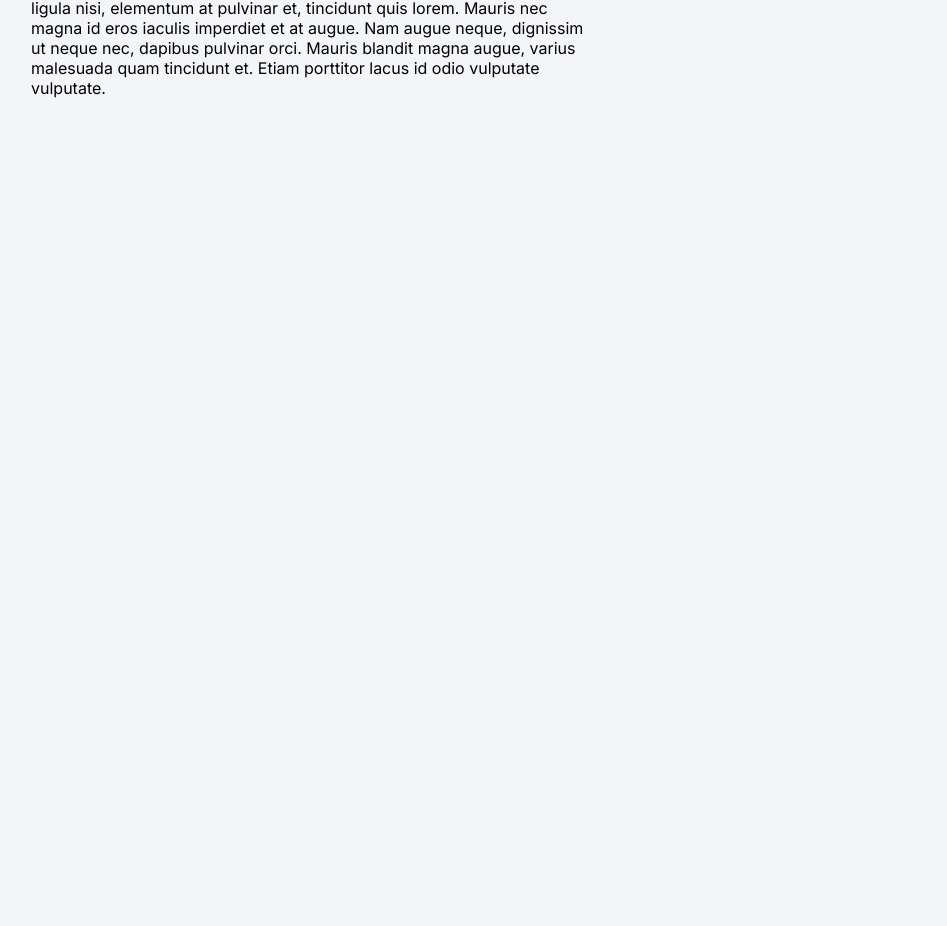
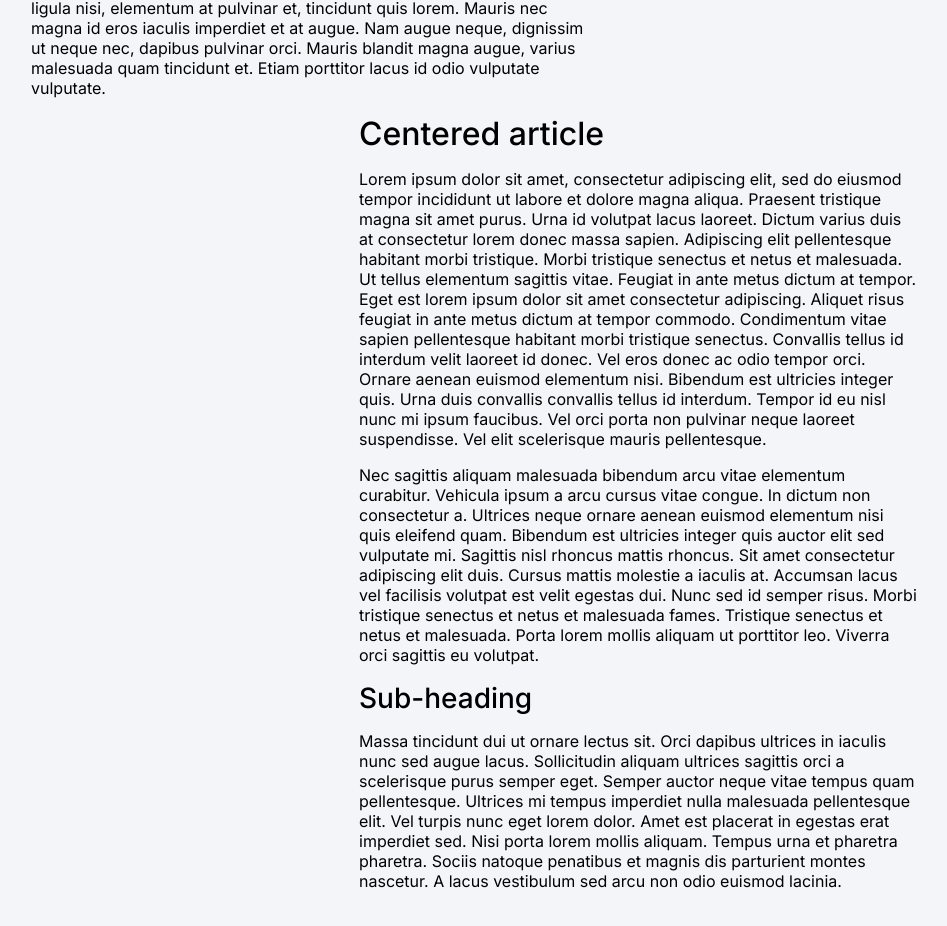
Before and after one commit to Acowdy/aether-react, a React (Create React App) app: page / in a window 1280 px wide. Shown: the part 1116-2042 px from the top of the page, without its empty margins (1-948 px from the left). Before the commit the page ends 1262 px from the top, so only its background shows below. Built offline with nearby package versions, Linux system fonts and the light colour scheme.

Commit message:
Add centered articles

```diff
--- a/src/ComponentGallery.tsx
+++ b/src/ComponentGallery.tsx
@@ -75,6 +75,18 @@ export default function ComponentGallery(props) {
 
                 <p>In hac habitasse platea dictumst. Nulla facilisi. Sed sed sapien neque. Suspendisse finibus est eros, at vehicula nibh semper eu. Donec gravida, quam nec pellentesque fermentum, libero est porta velit, ac aliquam metus ligula nec ligula. Maecenas commodo bibendum purus, a ornare nulla sodales eu. Aliquam maximus efficitur nisl sit amet cursus. Morbi ligula nisi, elementum at pulvinar et, tincidunt quis lorem. Mauris nec magna id eros iaculis imperdiet et at augue. Nam augue neque, dignissim ut neque nec, dapibus pulvinar orci. Mauris blandit magna augue, varius malesuada quam tincidunt et. Etiam porttitor lacus id odio vulputate vulputate.</p>
             </article>
+
+            <article className="article-centered">
+                <h2>Centered article</h2>
+
+                <p>Lorem ipsum dolor sit amet, consectetur adipiscing elit, sed do eiusmod tempor incididunt ut labore et dolore magna aliqua. Praesent tristique magna sit amet purus. Urna id volutpat lacus laoreet. Dictum varius duis at consectetur lorem donec massa sapien. Adipiscing elit pellentesque habitant morbi tristique. Morbi tristique senectus et netus et malesuada. Ut tellus elementum sagittis vitae. Feugiat in ante metus dictum at tempor. Eget est lorem ipsum dolor sit amet consectetur adipiscing. Aliquet risus feugiat in ante metus dictum at tempor commodo. Condimentum vitae sapien pellentesque habitant morbi tristique senectus. Convallis tellus id interdum velit laoreet id donec. Vel eros donec ac odio tempor orci. Ornare aenean euismod elementum nisi. Bibendum est ultricies integer quis. Urna duis convallis convallis tellus id interdum. Tempor id eu nisl nunc mi ipsum faucibus. Vel orci porta non pulvinar neque laoreet suspendisse. Vel elit scelerisque mauris pellentesque.</p>
+
+                <p>Nec sagittis aliquam malesuada bibendum arcu vitae elementum curabitur. Vehicula ipsum a arcu cursus vitae congue. In dictum non consectetur a. Ultrices neque ornare aenean euismod elementum nisi quis eleifend quam. Bibendum est ultricies integer quis auctor elit sed vulputate mi. Sagittis nisl rhoncus mattis rhoncus. Sit amet consectetur adipiscing elit duis. Cursus mattis molestie a iaculis at. Accumsan lacus vel facilisis volutpat est velit egestas dui. Nunc sed id semper risus. Morbi tristique senectus et netus et malesuada fames. Tristique senectus et netus et malesuada. Porta lorem mollis aliquam ut porttitor leo. Viverra orci sagittis eu volutpat.</p>
+
+                <h3>Sub-heading</h3>
+
+                <p>Massa tincidunt dui ut ornare lectus sit. Orci dapibus ultrices in iaculis nunc sed augue lacus. Sollicitudin aliquam ultrices sagittis orci a scelerisque purus semper eget. Semper auctor neque vitae tempus quam pellentesque. Ultrices mi tempus imperdiet nulla malesuada pellentesque elit. Vel turpis nunc eget lorem dolor. Amet est placerat in egestas erat imperdiet sed. Nisi porta lorem mollis aliquam. Tempus urna et pharetra pharetra. Sociis natoque penatibus et magnis dis parturient montes nascetur. A lacus vestibulum sed arcu non odio euismod lacinia.</p>
+            </article>
         </div>
     );
 }
--- a/src/styles/document.scss
+++ b/src/styles/document.scss
@@ -67,4 +67,9 @@ article {
     width: 35em;
     margin: 0;
     padding: 0;
+
+    &.article-centered {
+        margin-left: auto;
+        margin-right: auto;
+    }
 }
```
